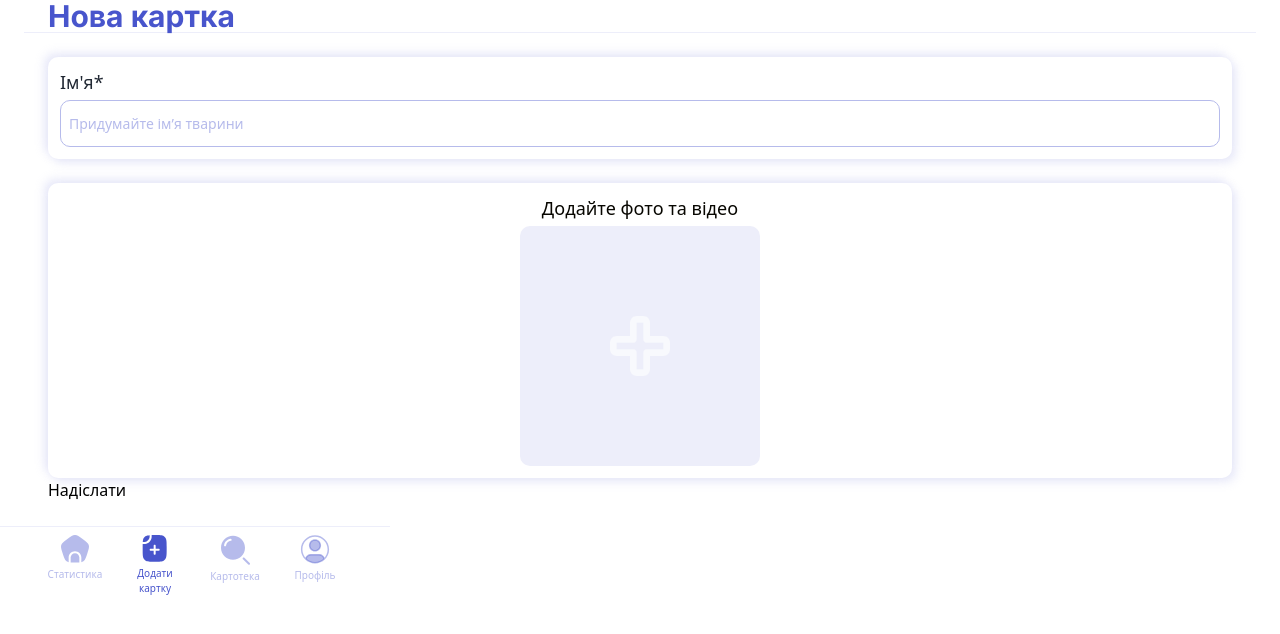
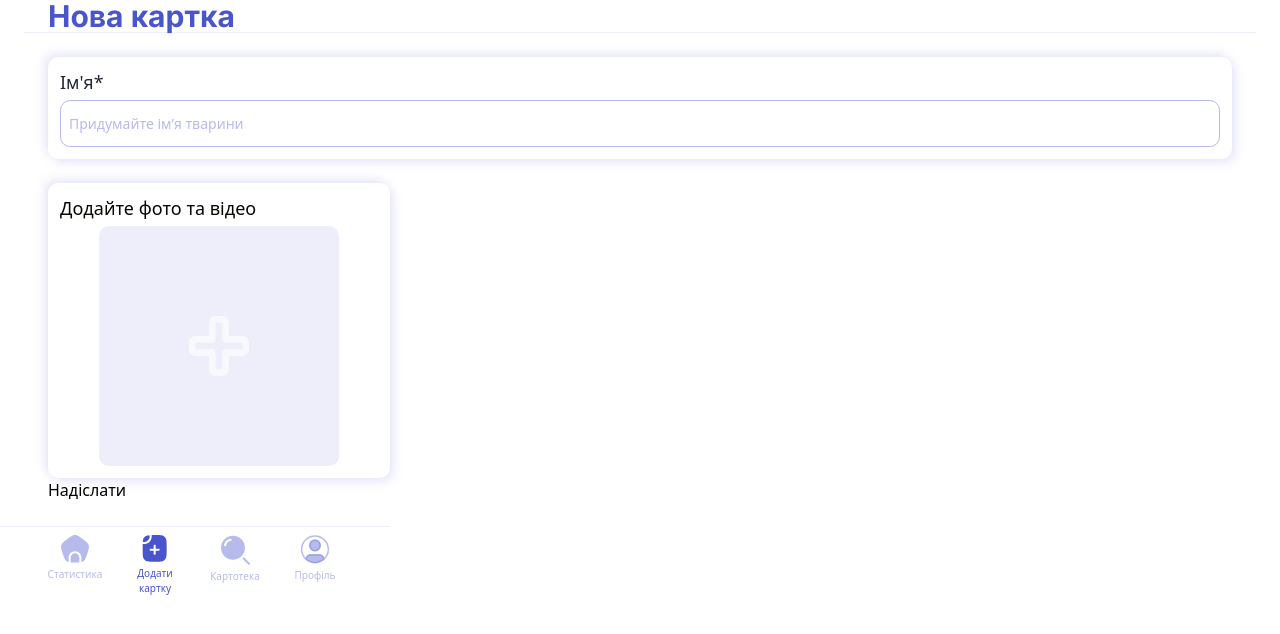
Before and after one commit to baza-trainee/AnimalRescueKharkiv, a Next.js app: page /crm/add-card in a window 1280 px wide. Shown: the top 634 px of the page. Built offline with nearby package versions, Linux system fonts and the light colour scheme.

Commit message:
feat: add preview to FileInput component; finish implementing validation for FileInput

```diff
--- a/src/components/crm/AddCardCrm/index.tsx
+++ b/src/components/crm/AddCardCrm/index.tsx
@@ -1,5 +1,5 @@
 import Header from "../Header";
-import { CardForm } from "./CardForm/CardForm";
+import { CardForm } from "../CardForm/CardForm";
 const AddCardCrm = () => {
   return (
     <>
--- a/src/components/crm/AddCardCrm/newCardSchema.ts
+++ b/src/components/crm/AddCardCrm/newCardSchema.ts
@@ -8,9 +8,13 @@ export const newCardSchema = Yup.object().shape({
   files: Yup.mixed<FileList>()
     .test("fileFormat", "Тільки фото або відео", (value) => {
       if (!value || value.length === 0) return true;
-      const file = value[0];
-      if (!file.type || file.type === "") return false;
-      return file && ["image", "video"].includes(file.type.split("/")[0]);
+
+      for (let i = 0; i < value.length; i++) {
+        const file = value[i];
+        if (!file.type || file.type === "") return false;
+        if (!["image", "video"].includes(file.type.split("/")[0])) return false;
+      }
+      return true;
     })
     .notRequired(),
 });
--- a/src/components/crm/AddCardCrm/CardForm/CardForm.tsx
+++ b/src/components/crm/CardForm/CardForm.tsx
@@ -3,7 +3,7 @@
 import { TextInput } from "@/src/components/ui/inputs/TextInput";
 import { yupResolver } from "@hookform/resolvers/yup";
 import { Controller, useForm } from "react-hook-form";
-import { newCardSchema, TypeNewCardSchema } from "../newCardSchema";
+import { newCardSchema, TypeNewCardSchema } from "../AddCardCrm/newCardSchema";
 import { FileInput } from "@/src/components/ui/inputs/FileInput";
 
 const defaultValues = {
@@ -29,7 +29,11 @@ export const CardForm = () => {
   return (
     <form onSubmit={handleSubmit(onSubmit)} className="p-[24px]">
       <fieldset className="flex flex-col gap-[24px]">
-        <div className="p-[12px] shadow-[4px_4px_10px_0px_#B6BBEB4D,_-4px_-4px_10px_0px_#B6BBEB4D] rounded-[10px]">
+        <div
+          className={`p-[12px] shadow-[4px_4px_10px_0px_#B6BBEB4D,_-4px_-4px_10px_0px_#B6BBEB4D] rounded-[10px] ${
+            errors.name && "pb-[26px]"
+          }`}
+        >
           <Controller
             name="name"
             control={control}
@@ -43,7 +47,11 @@ export const CardForm = () => {
             )}
           />
         </div>
-        <div className="p-[12px] shadow-[4px_4px_10px_0px_#B6BBEB4D,_-4px_-4px_10px_0px_#B6BBEB4D] rounded-[10px]">
+        <div
+          className={`w-[342px] min-h-[291px] p-[12px] shadow-[4px_4px_10px_0px_#B6BBEB4D,_-4px_-4px_10px_0px_#B6BBEB4D] rounded-[10px] ${
+            errors.files && "pb-[26px]"
+          }`}
+        >
           <Controller
             name="files"
             control={control}
@@ -53,11 +61,8 @@ export const CardForm = () => {
                 label={"Додайте фото та відео"}
                 accept="image/*, video/*"
                 multiple
-                onChange={(e) => {
-                  console.log(e.target.files);
-
-                  onChange(e.target.files);
-                }}
+                onChange={onChange}
+                errorMessage={errors.files?.message}
               />
             )}
           />
--- /dev/null
+++ b/src/components/ui/icon/AddCardIcon.tsx
@@ -0,0 +1,17 @@
+export const AddCardIcon = ({ style }: { style?: string }) => (
+  <svg
+    width={60}
+    height={60}
+    viewBox="0 0 60 60"
+    fill="none"
+    xmlns="http://www.w3.org/2000/svg"
+    className={style}
+  >
+    <path
+      fillRule="evenodd"
+      clipRule="evenodd"
+      d="M20 6.66667C20 4.89856 20.7024 3.20286 21.9526 1.95262C23.2029 0.702379 24.8986 0 26.6667 0H33.3333C35.1014 0 36.7971 0.702379 38.0474 1.95262C39.2976 3.20286 40 4.89856 40 6.66667V20H53.3333C55.1014 20 56.7971 20.7024 58.0474 21.9526C59.2976 23.2029 60 24.8986 60 26.6667V33.3333C60 35.1014 59.2976 36.7971 58.0474 38.0474C56.7971 39.2976 55.1014 40 53.3333 40H40V53.3333C40 55.1014 39.2976 56.7971 38.0474 58.0474C36.7971 59.2976 35.1014 60 33.3333 60H26.6667C24.8986 60 23.2029 59.2976 21.9526 58.0474C20.7024 56.7971 20 55.1014 20 53.3333V40H6.66667C4.89856 40 3.20286 39.2976 1.95262 38.0474C0.702379 36.7971 0 35.1014 0 33.3333V26.6667C0 24.8986 0.702379 23.2029 1.95262 21.9526C3.20286 20.7024 4.89856 20 6.66667 20H20V6.66667ZM33.3333 6.66667H26.6667V23.3333C26.6667 24.2174 26.3155 25.0652 25.6904 25.6904C25.0652 26.3155 24.2174 26.6667 23.3333 26.6667H6.66667V33.3333H23.3333C24.2174 33.3333 25.0652 33.6845 25.6904 34.3096C26.3155 34.9348 26.6667 35.7826 26.6667 36.6667V53.3333H33.3333V36.6667C33.3333 35.7826 33.6845 34.9348 34.3096 34.3096C34.9348 33.6845 35.7826 33.3333 36.6667 33.3333H53.3333V26.6667H36.6667C35.7826 26.6667 34.9348 26.3155 34.3096 25.6904C33.6845 25.0652 33.3333 24.2174 33.3333 23.3333V6.66667Z"
+      fill="#F8F9FD"
+    />
+  </svg>
+);
--- a/src/components/ui/inputs/FileInput.tsx
+++ b/src/components/ui/inputs/FileInput.tsx
@@ -1,43 +1,133 @@
-import React, { forwardRef } from "react";
+"use client";
+
+import React, { forwardRef, useState } from "react";
 import { ErrorMessage } from "./ErrorMessage";
-import { ICONS } from "../../../constants/icons/icons";
+import { AddCardIcon } from "../icon/AddCardIcon";
 
 interface PropsFileInput extends React.InputHTMLAttributes<HTMLInputElement> {
   errorMessage?: string;
   label: string;
 }
 
-export const FileInput: React.FC<PropsFileInput> = forwardRef(
+interface FilePreview {
+  fileUrl: string;
+  type: string;
+}
+
+type FileInputProps = PropsFileInput & {
+  onChange: (files: FileList) => void;
+};
+
+export const FileInput = forwardRef<HTMLInputElement, FileInputProps>(
   (
-    { label, errorMessage, name, ...rest },
+    { label, errorMessage, name, onChange, value, ...rest },
     _ref: React.ForwardedRef<HTMLInputElement>
   ) => {
-    const AddFileComponent = ICONS.ADD_FILE_CRM_ICON;
+    const [previews, setPreviews] = useState<FilePreview[]>([]);
+
+    const handleFileChange = (e: React.ChangeEvent<HTMLInputElement>) => {
+      const files = e.target.files;
+
+      if (!files) return;
+      const fileUrls = Array.from(files).map((file) => {
+        const fileUrl = URL.createObjectURL(file);
+        return { fileUrl, type: file.type };
+      });
+
+      setPreviews(fileUrls);
+
+      if (onChange) {
+        onChange(files);
+      }
+    };
 
     return (
-      <div>
+      <div className="relative">
         <label
           htmlFor={name}
-          className=" flex flex-col justify-center items-center relative cursor-pointer"
+          className="flex flex-col gap-8px] relative cursor-pointer"
         >
           <span
             className={`${
               !!errorMessage ? "text-[#B00000]" : "text-[#070600]"
-            } block text-[18px] font-medium leading-[27px] mb-[4px]`}
+            } block text-[18px] font-medium leading-[27px] mb-[4px] text-left`}
           >
             {label}
           </span>
-          <div className="flex justify-center items-center w-[240px] h-[240px] bg-[#EDEEFA] rounded-[10px]">
-            <AddFileComponent />
-          </div>
           <input
             {...rest}
             ref={_ref}
             type="file"
             id={name}
+            onChange={handleFileChange}
             className="absolute top-0 left-0 w-[0px] h-[0px] opacity-0"
           />
+          <div className="flex flex-col justify-center items-center">
+            <div
+              className={`flex justify-center items-center w-[240px] h-[240px] bg-[#EDEEFA] rounded-[10px] ${
+                previews.length !== 0 && "hidden"
+              }`}
+            >
+              <AddCardIcon />
+            </div>
+            {previews.length !== 0 && (
+              <div className="px-[16px] py-[8px] mb-[8px] bg-[#B6BBEB] rounded-[10px]">
+                <span>Вибрати інші файли</span>
+              </div>
+            )}
+          </div>
         </label>
+
+        <ul
+          className={`flex gap-[12px] overflow-x-auto flex-nowrap ${
+            previews.length === 1 && "justify-center items-center"
+          }`}
+        >
+          {previews.map((file, index) => {
+            if (file.type.includes("video")) {
+              return (
+                <li
+                  key={index}
+                  className="shrink-0 overflow-hidden w-[240px] h-[240px] rounded-lg"
+                >
+                  <video
+                    src={file.fileUrl}
+                    controls
+                    width={240}
+                    height={240}
+                    className="w-full h-full object-cover"
+                  />
+                </li>
+              );
+            } else if (file.type.includes("image")) {
+              return (
+                <li
+                  key={index}
+                  className="shrink-0 overflow-hidden w-[240px] h-[240px] rounded-lg"
+                >
+                  <img
+                    src={file.fileUrl}
+                    alt="preview"
+                    width={240}
+                    height={240}
+                    className="w-full h-full object-cover"
+                  />
+                </li>
+              );
+            } else {
+              return (
+                <li
+                  key={index}
+                  className="shrink-0 overflow-hidden w-[240px] h-[240px] rounded-lg"
+                >
+                  <div className="w-full h-full flex justify-center items-center bg-gray-200">
+                    <span className="font-medium">Недопустимий формат</span>
+                  </div>
+                </li>
+              );
+            }
+          })}
+        </ul>
         {errorMessage && <ErrorMessage>{errorMessage}</ErrorMessage>}
       </div>
     );
--- a/src/constants/icons/icons.ts
+++ b/src/constants/icons/icons.ts
@@ -1,10 +1,9 @@
-import mainLogo from '../../../public/assets/icons/mainLogo/mainLogo.svg'
-import homeIcon from '../../../public/assets/icons/footer/home.svg'
-import profileIcon from '../../../public/assets/icons/footer/profile.svg'
-import profileLogo from '../../../public/assets/icons/menuDesktop/profile-logo.svg'
-import serchIcon from '../../../public/assets/icons/footer/search.svg'
-import addIcon from '../../../public/assets/icons/footer/documentAdd.svg'
-import addFile from '../../../public/assets/icons/crm/add-card/addFile.svg'
+import mainLogo from "../../../public/assets/icons/mainLogo/mainLogo.svg";
+import homeIcon from "../../../public/assets/icons/footer/home.svg";
+import profileIcon from "../../../public/assets/icons/footer/profile.svg";
+import profileLogo from "../../../public/assets/icons/menuDesktop/profile-logo.svg";
+import serchIcon from "../../../public/assets/icons/footer/search.svg";
+import addIcon from "../../../public/assets/icons/footer/documentAdd.svg";
 
 export const ICONS = {
   MAIN_LOGO: mainLogo,
@@ -13,5 +12,4 @@ export const ICONS = {
   PROFILE_LOGO: profileLogo,
   SEARCH_ICON: serchIcon,
   ADD_ICON: addIcon,
-    ADD_FILE_CRM_ICON: addFile,
 };
```
Also changed, not shown: public/assets/icons/crm/add-card/addFile.svg (deleted). Lines whose indentation alone changed are shown as unchanged.
